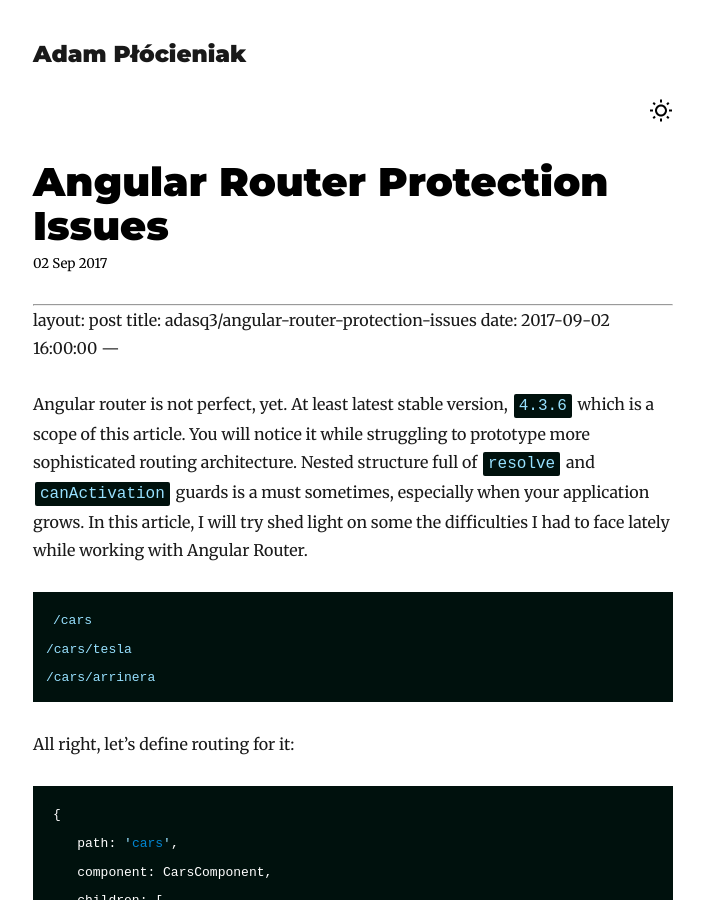
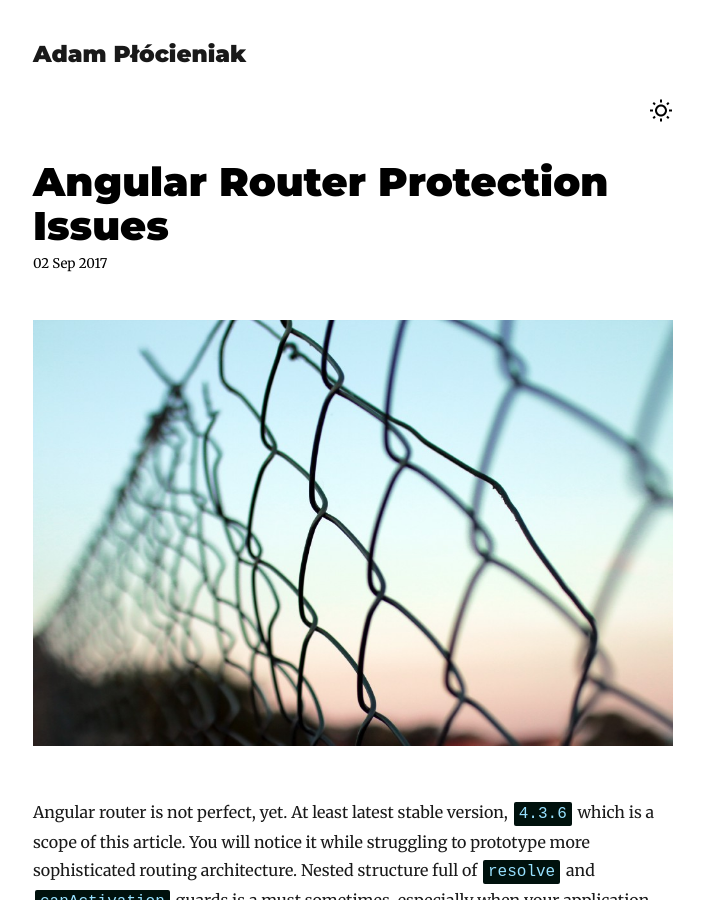
Before and after one commit to adasq/adasq.github.io, a Jekyll site: the page built from _posts/2017-09-02-angular-router-protection-issues.md, in a window 1280 px wide and 900 px high. Shown: the whole window, without its empty margins (287-991 px from the left). Built offline with Jekyll 4.4.1, drawn with Linux system fonts in a browser that asks for light colours.

Commit message:
background image added

````diff
--- a/_posts/2017-09-02-angular-router-protection-issues.md
+++ b/_posts/2017-09-02-angular-router-protection-issues.md
@@ -1,12 +1,11 @@
-
 ---
 layout: post
-title: adasq3/angular-router-protection-issues
+title: Angular Router Protection Issues
 date: 2017-09-02 16:00:00
 ---
+![fence](/assets/img/angular-router-protection-issues/background.jpeg)
 
 Angular router is not perfect, yet. At least latest stable version, `4.3.6` which is a scope of this article. You will notice it while struggling to prototype more sophisticated routing architecture. Nested structure full of `resolve` and `canActivation` guards is a must sometimes, especially when your application grows. In this article, I will try shed light on some the difficulties I had to face lately while working with Angular Router.
-
 
 ```
 /cars
````
Also changed, not shown: README.md, assets/img/angular-router-protection-issues/background.jpeg (added), assets/img/snap.png (deleted).
